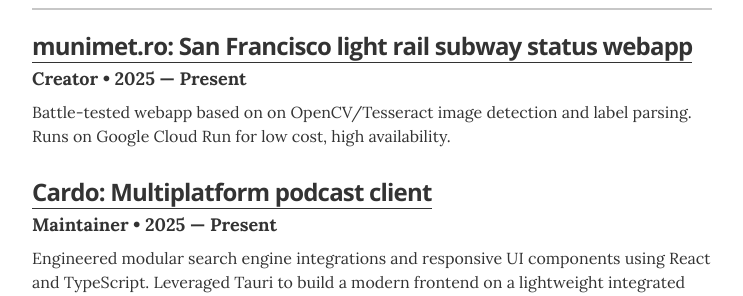
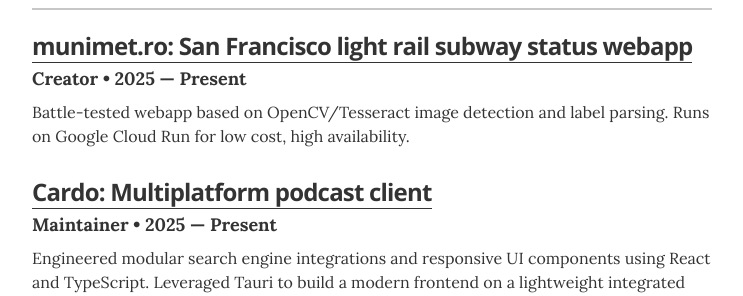
Before and after one commit to MrEricSir/resume, a Jekyll site: the page built from index.html, in a window 1280 px wide and 900 px high, scrolled down 2910 px. Shown: the part 158-454 px from the top of the window, without its empty margins (268-1011 px from the left). Built offline with Jekyll 4.4.1, drawn with Linux system fonts in a browser that asks for light colours.

```diff
--- a/_data/projects.yml
+++ b/_data/projects.yml
@@ -5,7 +5,7 @@
   role: Creator
   duration: 2025 &mdash; Present
   url: "https://munimet.ro"
-  description: Battle-tested webapp based on on OpenCV/Tesseract image detection and label parsing. Runs on Google Cloud Run for low cost, high availability.
+  description: Battle-tested webapp based on OpenCV/Tesseract image detection and label parsing. Runs on Google Cloud Run for low cost, high availability.
 
 - project: "Cardo: Multiplatform podcast client"
   role: Maintainer
```
